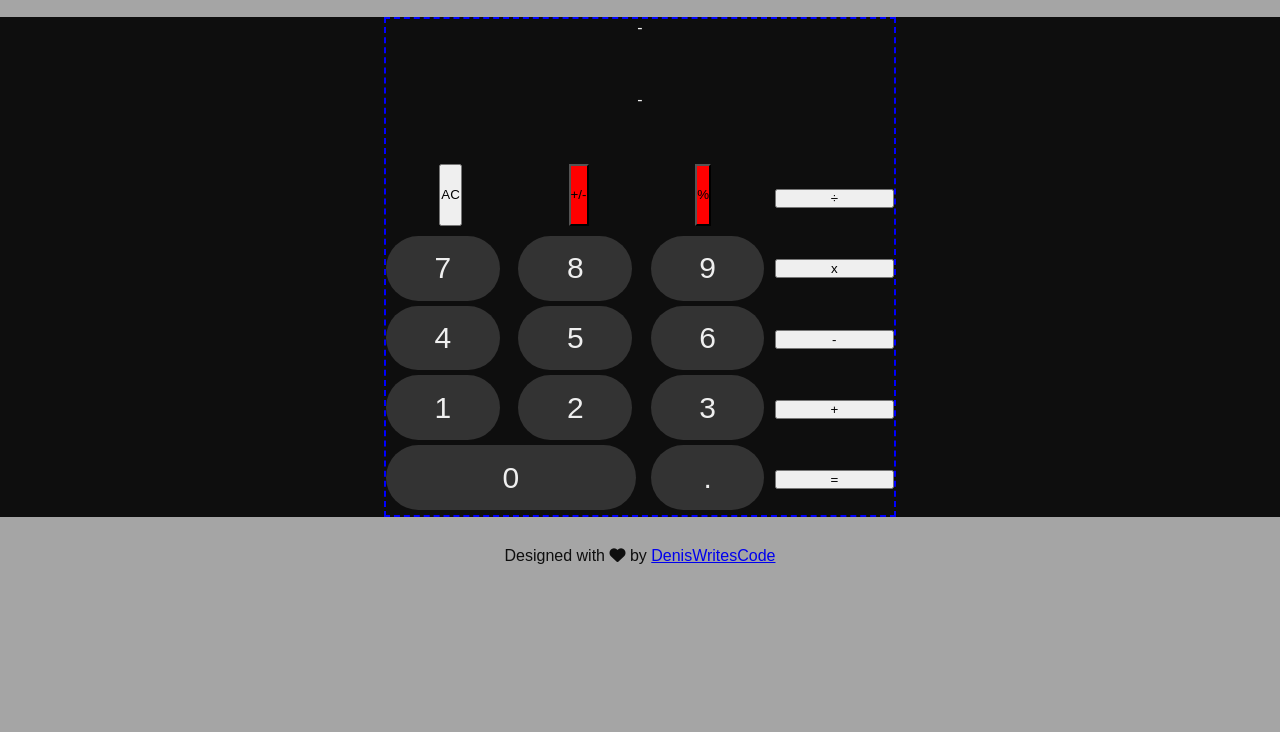
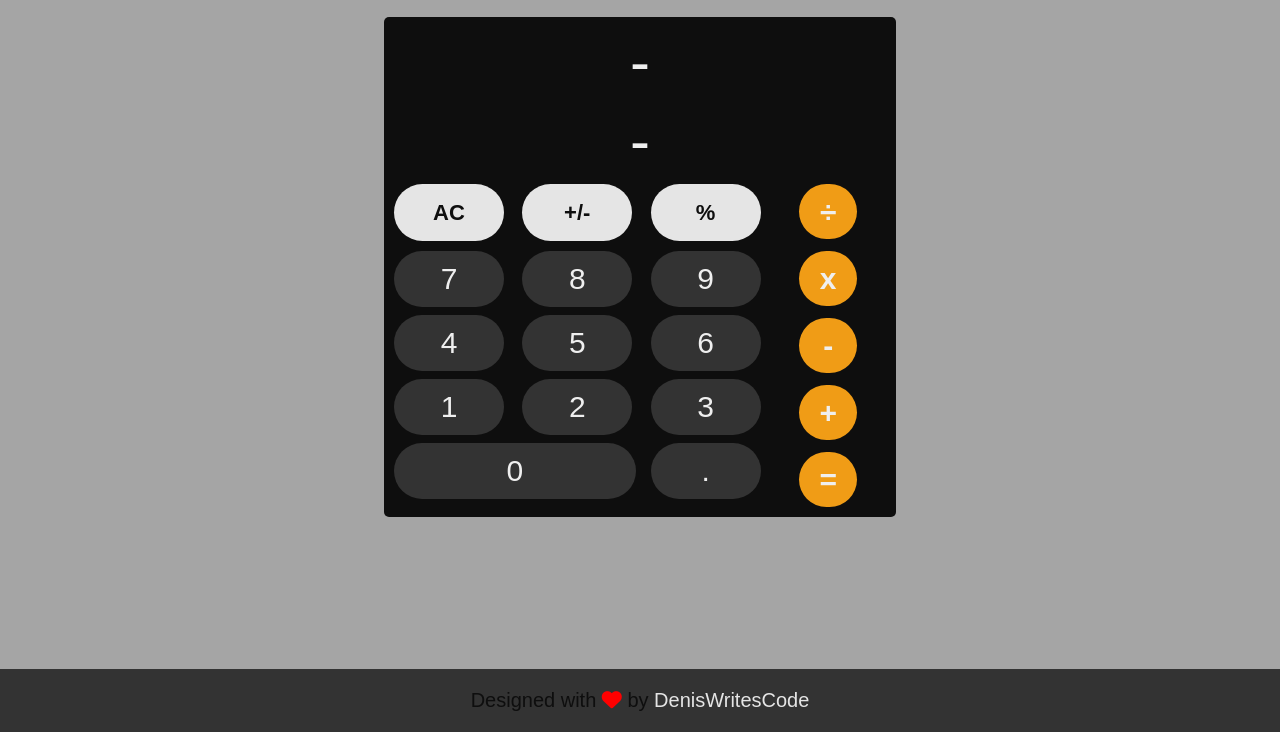
Before and after one commit to DenisWritesCode/odin-calculator, a plain HTML site: page index.html in a window 1280 px wide. Shown: the part 68-800 px from the top of the page. Drawn offline with Linux system fonts and the light colour scheme.

Commit message:
Done,done, kaput

```diff
--- a/calculator.css
+++ b/calculator.css
@@ -2,19 +2,17 @@
 
 /* Target is to reproduce the iOS layout */
 main {
-  background-color: #0e0e0e;
   color: #efefef;
 }
 input[value="AC"] {
   grid-area: AC;
+  font-size: 25px;
 }
 input#negate {
   grid-area: negate;
-  background-color: red;
 }
 input[value="%"] {
   grid-area: percent;
-  background-color: red;
 }
 input[value="9"] {
   grid-area: 9;
@@ -77,7 +75,7 @@ input {
 .function {
   grid-area: function;
   display: flex;
-  justify-content: space-around;
+  justify-content: space-between;
 }
 .numbers {
   grid-area: numbers;
@@ -89,10 +87,7 @@ input {
 .numbers input {
   background-color: #333333;
   color: #efefef;
-  font-size: 30px;
-  width: 30%;
-  margin-bottom: 5px;
-  border-radius: 50px;
+  margin-bottom: 8px;
   padding: 0px;
   border: 0px;
 }
@@ -104,12 +99,15 @@ input {
   grid-area: calc;
   display: flex;
   flex-direction: column;
-  justify-content: space-around;
+  justify-content: space-between;
+  align-items: center;
 }
 
 .calculator {
-  border: 2px blue dashed;
+  background-color: #0e0e0e;
   height: 500px;
+  padding: 10px;
+  border-radius: 5px;
   width: 40%;
   margin: 20px auto;
 
@@ -126,3 +124,34 @@ input {
     "numbers  numbers  numbers  calc"
     "numbers  numbers  numbers  calc";
 }
+
+/* iOS Themeing */
+
+/* TODO: Need to lighten this font */
+.history,
+.input {
+  font-size: 60px;
+}
+
+.function input {
+  color: #0e0e0e;
+  background-color: #e5e5e5;
+  font-weight: 600;
+  font-size: 22px;
+}
+
+input {
+  width: 30%;
+  border: 0px;
+  border-radius: 55px;
+  font-size: 30px;
+}
+.calc input {
+  width: 58px;
+  height: 55px;
+  border-radius: 60px;
+  background-color: #f09c16;
+  color: #efefef;
+  text-align: center;
+  font-weight: bold;
+}
--- a/calculator.js
+++ b/calculator.js
@@ -115,12 +115,15 @@ const handleOperator = (operator) => {
   if (operator === "=") {
     if (Number(num1)) {
       //num1 has a value already.
+      if (Number(num2 === 0)) {
+      } else {
         num2 = Number(input.innerText);
         let ans = operate(num1, num2, oper);
         input.innerText = ans;
         history.innerText = ans;
         num1 = ans;
         num2 = 0;
+      }
     } else {
       history.innerText = num1;
     }
@@ -137,6 +140,7 @@ const handleOperator = (operator) => {
       num1 = ans;
       num2 = 0;
       console.log("fix me");
+      console.table(num1, oper, num2, input.innerText, ans);
     } else {
       num1 = Number(input.innerText);
       input.innerText = `${num1} ${operator}`;
--- a/style.css
+++ b/style.css
@@ -2,7 +2,7 @@
   margin: 0;
   padding: 0;
   box-sizing: border-box;
-  @import url("https://fonts.googleapis.com/css2?family=Source+Sans+Pro&display=swap");
+  @import url("https://fonts.googleapis.com/css2?family=Source+Sans+Pro:wght@200;300;400;600&display=swap");
 }
 
 body {
@@ -18,5 +18,19 @@ header {
 }
 
 footer {
-  padding: 10px;
+  position: absolute;
+  width: 100%;
+  bottom: 0;
+  padding: 20px;
+  font-size: 20px;
+  background-color: #333333;
 }
+
+footer span {
+  color: red;
+}
+
+footer a {
+  text-decoration: none;
+  color: #e5e5e5;
+}
```
Also changed, not shown: index.html (+1 -0 lines). Lines whose indentation alone changed are shown as unchanged.
